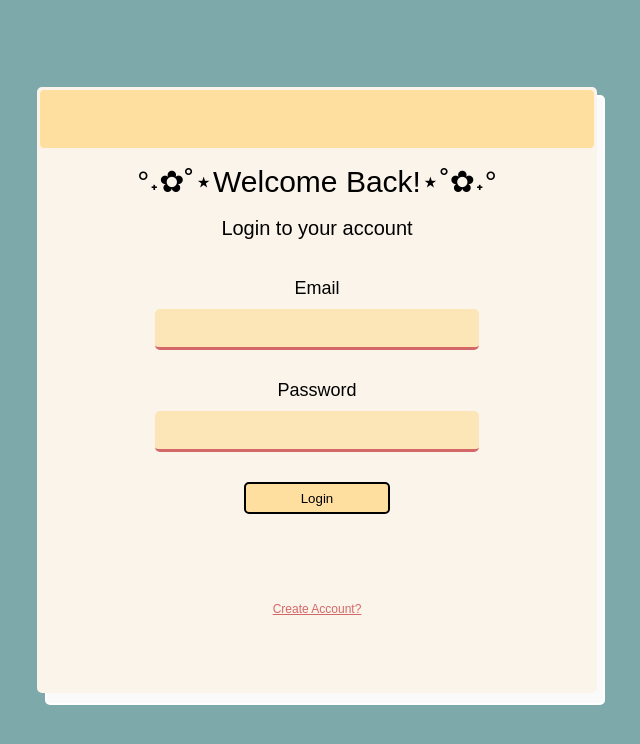
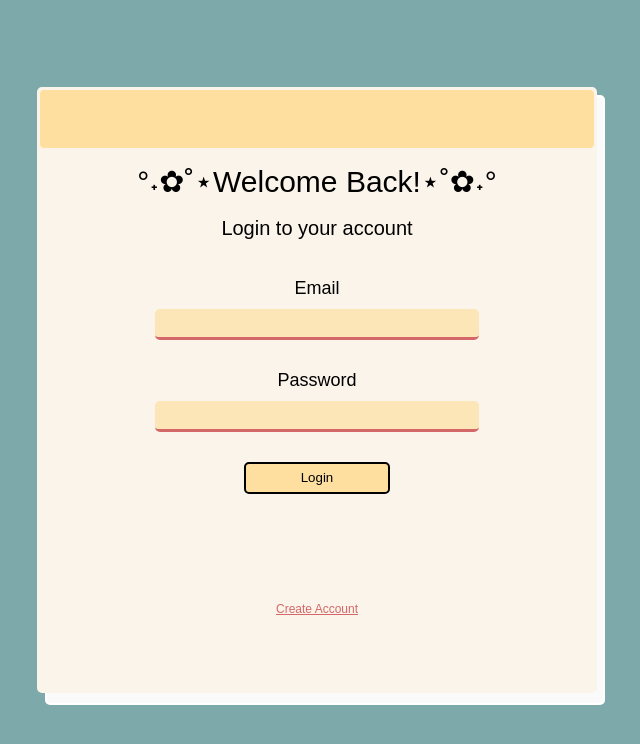
Before and after one commit to shanwhite/petal, a React (Create React App) app in the folder petal/: page /login in a window 1280 px wide. Shown: the top 744 px of the page, without its empty margins (315-955 px from the left). Built offline with nearby package versions, Linux system fonts and the light colour scheme; a web font is replaced by a local one.

Commit message:
fixed css + updated readme

```diff
--- a/petal/src/LoginSignUp/login.js
+++ b/petal/src/LoginSignUp/login.js
@@ -56,7 +56,7 @@ function Login() {
                     </form>
                 </div>
                 <br/>
-                <Link to = "/signup" className="createAcc">Create Account?</Link>
+                <Link to = "/signup" className="createAcc">Create Account</Link>
             </div>
             </div>
         </div>
--- a/petal/src/LoginSignUp/signup.css
+++ b/petal/src/LoginSignUp/signup.css
@@ -119,6 +119,7 @@ input
 a {
     font-size: 12px;
     color: #D46868;
+    margin-top: 5%;
 }
 
 .Username{
```
Also changed, not shown: 1 other file (tests, documents, lock files or other folders).
